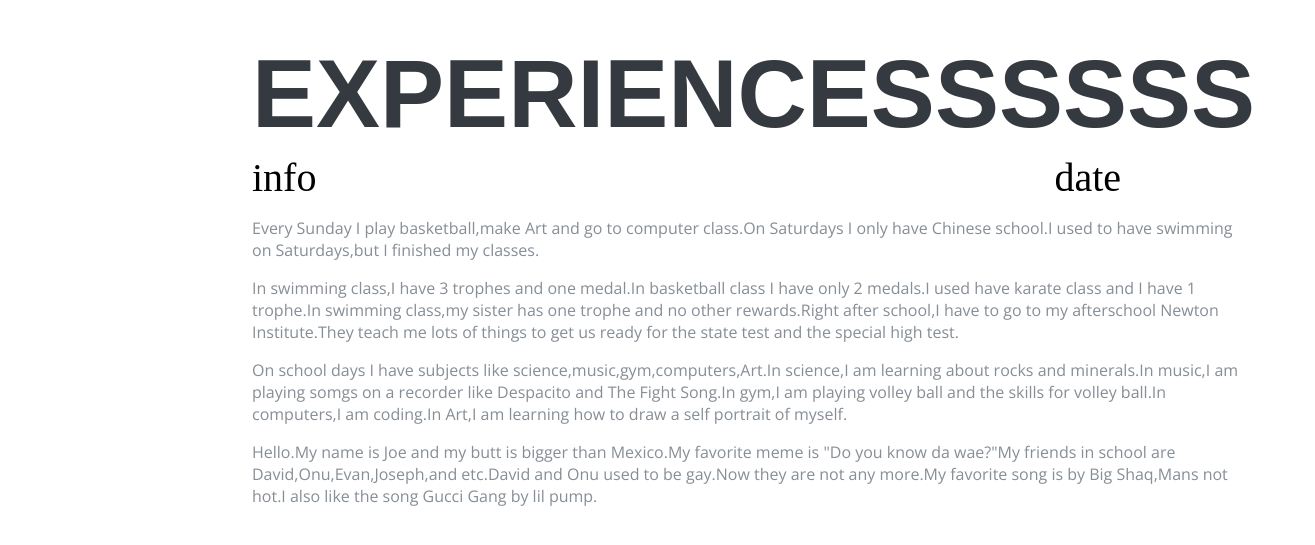
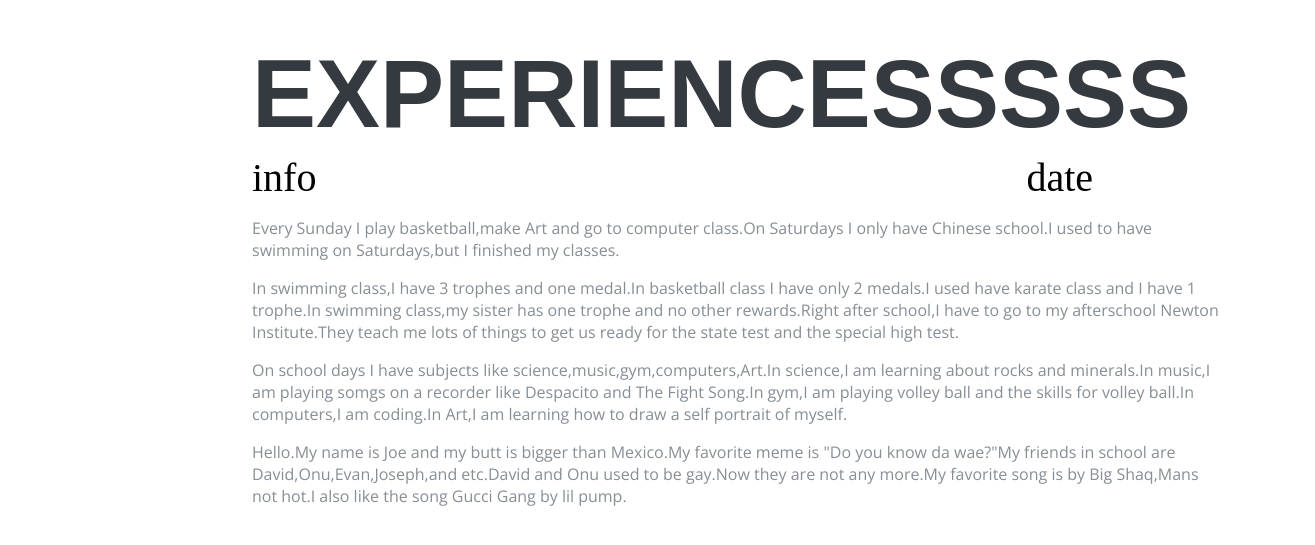
Before and after one commit to derekhu0817/derekhu0817.github.io, a plain HTML site: page index.html in a window 1280 px wide. Shown: the part 2507-3052 px from the top of the page, 1315 px wide, since content can reach past the window. Drawn offline with nearby package versions, Linux system fonts and the light colour scheme; a web font is replaced by a local one.

```diff
--- a/index.html
+++ b/index.html
@@ -72,7 +72,7 @@
 	     	</div>
 	     	<div class="about" id="Experience">
 	     		<div class="infoContainer">
-	     			<h1>Experiencessssss</h1>
+	     			<h1>Experiencesssss</h1>
 	     			<div class="experience">
 	     				<div class="expInfo">
 		     				info
```
